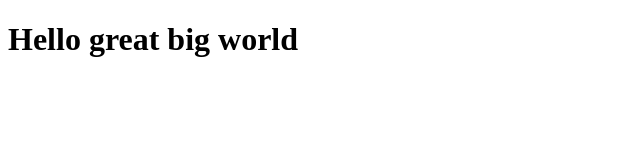
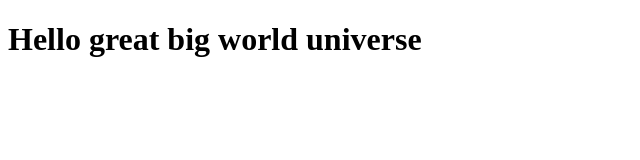
Before and after one commit to luisFilipePT/node-project, a website: page client/index.html in a window 1280 px wide. Shown: the whole page, without its empty margins (0-640 px from the left). Drawn offline with Linux system fonts and the light colour scheme.

Commit message:
hello great universe

```diff
--- a/client/index.html
+++ b/client/index.html
@@ -7,6 +7,6 @@
   <title>Sample Web App</title>
 </head>
 <body>
-  <h1>Hello great big world</h1>
+  <h1>Hello great big world universe</h1>
 </body>
 </html>
```
